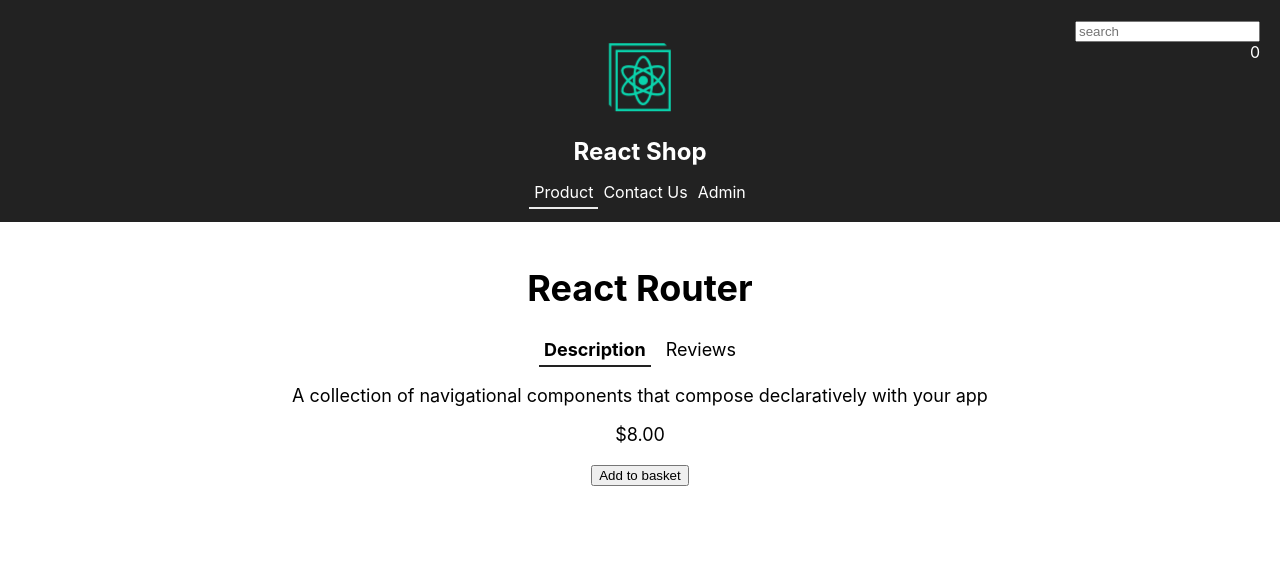
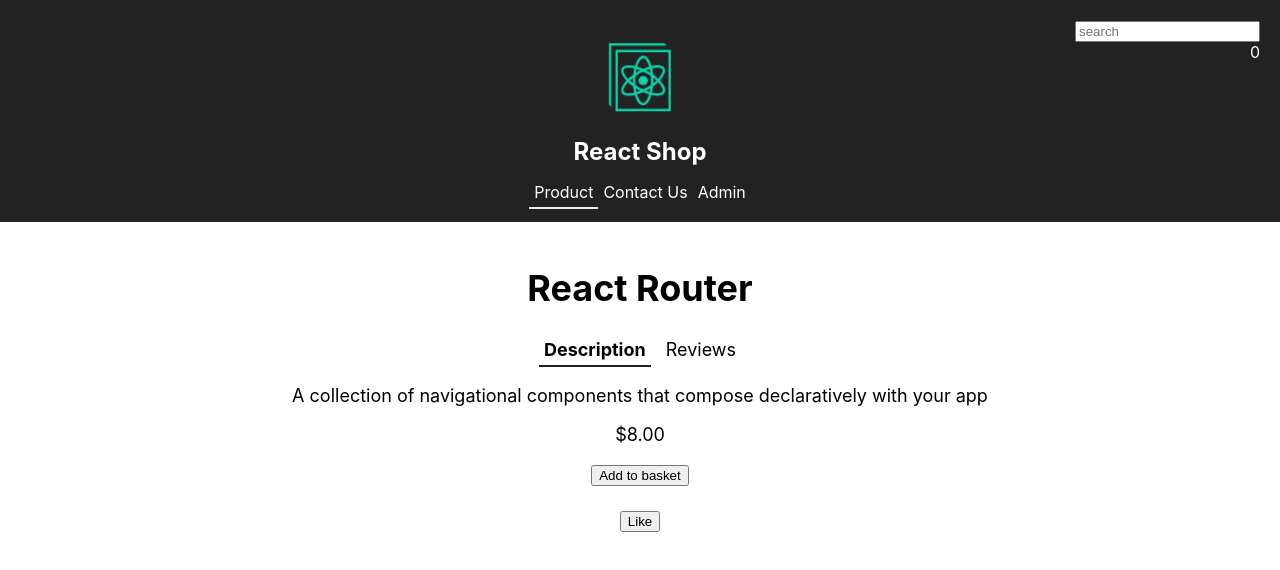
Before and after one commit to iwanoisch/react-foundamentals-ts, a React (Create React App) app: page /app/products/1 in a window 1280 px wide. Shown: the top 570 px of the page. Built offline with nearby package versions, Linux system fonts and the light colour scheme.

Commit message:
Insert new reducer in a specific component

```diff
--- a/src/components/admin/AdminPage.tsx
+++ b/src/components/admin/AdminPage.tsx
@@ -3,6 +3,7 @@ import {NavLink, Route} from "react-router-dom";
 
 import './AdminPage.css'
 import {AdminProducts} from "./adminProducts/AdminProducts";
+import {AdminPeople} from "./adminPeople/AdminPeople";
 import {AdminUsers} from "./adminUsers/AdminUsers";
 
 class AdminPage extends React.Component {
@@ -23,9 +24,15 @@ class AdminPage extends React.Component {
                            Products
                        </NavLink>
                    </li>
+                   <li key='products'>
+                       <NavLink to={`/admin/people`} activeClassName='admin-link-active'>
+                           People
+                       </NavLink>
+                   </li>
                </ul>
                 <Route path='/admin/users' component={AdminUsers} />
                 <Route path='/admin/products' component={AdminProducts} />
+                <Route path='/admin/people' component={AdminPeople} />
             </div>
         )
     }
--- /dev/null
+++ b/src/components/admin/adminPeople/AdminPeople.tsx
@@ -0,0 +1,12 @@
+import React from "react";
+
+
+class AdminPeopleComponent extends React.Component {
+    render() {
+        return (
+            <div>Some options to administer people</div>
+        );
+    }
+}
+
+export const AdminPeople = AdminPeopleComponent;
--- a/src/components/products/productPage/Old_Learn_ProductPage.tsx
+++ b/src/components/products/productPage/Old_Learn_ProductPage.tsx
@@ -55,4 +55,4 @@ class ProductPageComponent extends React.Component<Props, State>{
     }
 }
 
-export const ProductPage = ProductPageComponent;
+export const ProductPageOld = ProductPageComponent;
--- a/src/components/products/productPage/ProductPage.tsx
+++ b/src/components/products/productPage/ProductPage.tsx
@@ -1,12 +1,13 @@
 import * as React from 'react';
 import { RouteComponentProps } from "react-router-dom";
 import {IProduct} from "../ProductsData";
-import Product from "./product/Product";
+
 import {addToBasket} from "../../../store/basket/BasketActions";
 // @ts-ignore
 import {getProduct} from "../../../store/products/ProductsActions";
 import {connect} from "react-redux";
 import {AppState} from "../../../store/Store";
+import Product from "./product/Product";
 
 
 interface Props extends RouteComponentProps<{id:string}>{
--- a/src/components/products/productPage/product/Product.css
+++ b/src/components/products/productPage/product/Product.css
@@ -6,3 +6,11 @@
     display: block;
     padding: 8px 0px;
 }
+
+.like-container {
+    margin-top: 20px;
+}
+
+.like-container button {
+    margin-top: 5px;
+}
--- a/src/components/products/productPage/product/Product.tsx
+++ b/src/components/products/productPage/product/Product.tsx
@@ -1,9 +1,11 @@
 import * as React from "react";
 
-import './Product.css'
 import {IProduct} from "../../ProductsData";
 import {Tabs} from "../../../common/tabs/Tabs";
 import WithLoader from "../../../common/loader/WithLoader";
+import {LIKE, LikeAction, LikeActions, LikeState} from "./ProductType";
+
+import './Product.css'
 
 interface Props {
    product?: IProduct;
@@ -11,11 +13,30 @@ interface Props {
    onAddToBasket: () => void;
 }
 
+const initialLikeState: LikeState = {
+    likes: 0,
+    lastLike: null
+};
+
+const reducer = (state: LikeState = initialLikeState, action: LikeActions) => {
+    switch (action.type) {
+        case LIKE:
+            return {...state, likes: state.likes + 1, lastLike: action.payload.now};
+    }
+    return state;
+};
+
 const Product: React.FunctionComponent<Props> = props => {
     const product = props.product;
+    const [{likes, lastLike}, dispatch]:
+        [LikeState, (action: LikeAction) => void] = React.useReducer(reducer, initialLikeState)
 
     const handleAddClick = () => {
         props.onAddToBasket();
+    };
+
+    const handleLikeClick = () => {
+        dispatch({type:LIKE, payload: {now: new Date()} });
     };
 
     if (!product) {
@@ -57,8 +78,14 @@ const Product: React.FunctionComponent<Props> = props => {
             {!props.inBasket && (
                 <button onClick={handleAddClick}>Add to basket</button>
             )}
+            <div className='like-container'>
+                {likes > 0 && (
+                    <div>{`I like this x ${likes}, last at ${lastLike}`}</div>
+                )}
+                <button onClick={handleLikeClick}>{likes > 0 ? 'Like again' : 'Like'}</button>
+            </div>
         </React.Fragment>
     )
-}
+};
 
 export default WithLoader(Product)
--- /dev/null
+++ b/src/components/products/productPage/product/ProductType.ts
@@ -0,0 +1,16 @@
+export interface LikeState {
+    likes: number;
+    lastLike: Date | null;
+}
+
+// Actions
+export const LIKE = 'LIKE';
+
+export interface LikeAction {
+    type: typeof LIKE,
+    payload: {
+        now: Date;
+    }
+}
+
+export type LikeActions = LikeAction ;
--- a/src/components/products/productPage/productList/ProductList.tsx
+++ b/src/components/products/productPage/productList/ProductList.tsx
@@ -1,5 +1,4 @@
 import * as React from 'react';
-import { RouteChildrenProps } from 'react-router';
 import {IProduct} from "../../ProductsData";
 import {Link} from "react-router-dom";
 import WithLoader from "../../../common/loader/WithLoader";
```
Also changed, not shown: src/store/restapi/restapi.ts (added). Lines whose indentation alone changed are shown as unchanged.
